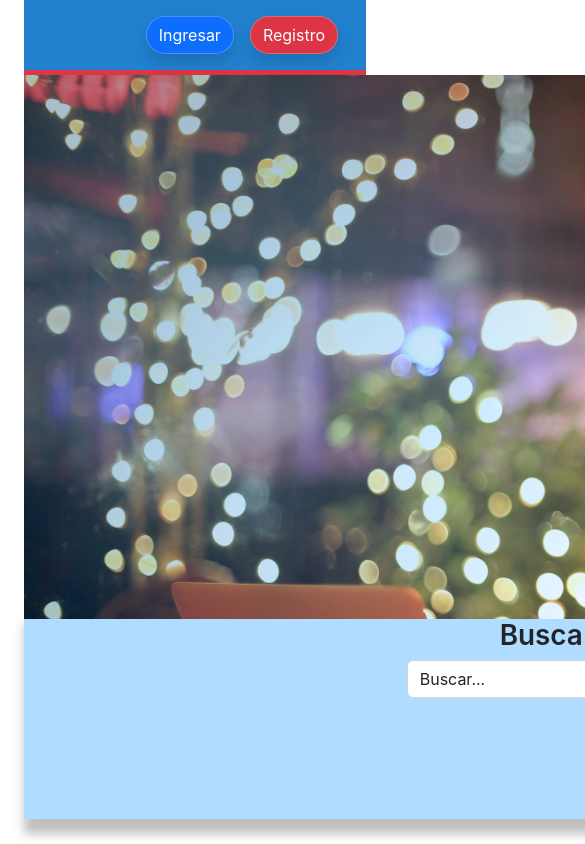
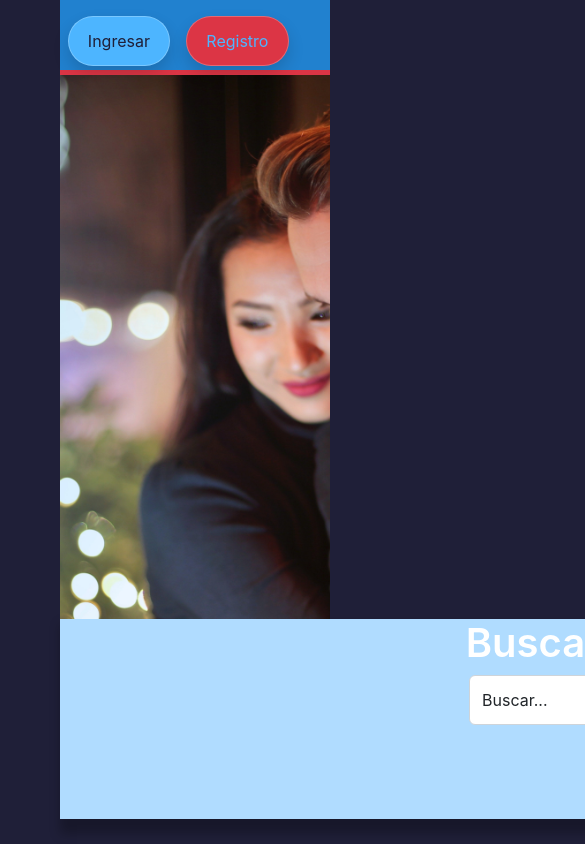
Before and after one commit to Momo-Gomez/preselecciones-app, a React (Create React App) app in the folder client/: page / in a window 390 px wide. Shown: the top 844 px of the page, 585 px wide, since content can reach past the window. Built offline with nearby package versions, Linux system fonts and the light colour scheme.

Commit message:
Estilos Generales

```diff
--- a/client/src/index.css
+++ b/client/src/index.css
@@ -1,3 +1,39 @@
+* {
+  margin: 0;
+  padding: 0;
+  border: 0;
+  outline: 0;
+  box-sizing: border-box;
+  list-style: none;
+  text-decoration: none;
+}
+
+:root {
+  /*  PALETA DE COLORES  */
+  --color-bg: #1f1f38;
+  --color-bg-variant: #2c2c6c;
+  --color-primary: #4db5ff;
+  --color-primary-variant: rgba(77,181,255,0.4);
+  --color-white: #ffffff;
+  --color-light: rgba(255,255,255,0.6);
+
+  --transition: all 400ms ease;
+
+  /*  TAMAÑO DE CONTENEDORES  */
+  --container-width-lg: 75%;
+  --container-width-md: 86%;
+  --container-width-ms: 90%;
+}
+
+html {
+  scroll-behavior: smooth;
+}
+
+/*  BARRA LATERAL  */
+::-webkit-scrollbar {
+  display: none;
+}
+
 body {
   margin: 0;
   font-family: -apple-system, BlinkMacSystemFont, 'Segoe UI', 'Roboto', 'Oxygen',
@@ -5,9 +41,108 @@ body {
     sans-serif;
   -webkit-font-smoothing: antialiased;
   -moz-osx-font-smoothing: grayscale;
+
+  background: var(--color-bg);
+  background-size: cover;
+  color: var(--color-white);
+  line-height: 1.7;
+  /*background-image: url(../src/assets/bg-texture.png);*/
 }
 
 code {
   font-family: source-code-pro, Menlo, Monaco, Consolas, 'Courier New',
     monospace;
 }
+
+/*    ESTILOS GENERALES  */
+.container {
+  width: var(--container-width-lg);
+  margin: 0 auto;
+}
+
+h1, h2, h3, h4, h5 {
+  font-weight: 500;
+}
+
+h1 {
+  font-size: 2.5rem;
+}
+
+section {
+  margin-top: 8rem;
+  height: 100vh;
+}
+
+section > h2, section > h5 {
+  text-align: center;
+  color: var(--color-light);
+}
+
+section > h2 {
+  color: var(--color-primary);
+  margin-bottom: 3rem;
+}
+
+.text-light {
+  color: var(--color-light);
+}
+
+a {
+  color: var(--color-primary);
+  transition: var(--transition);
+}
+
+a:hover {
+  color: var(--color-white);
+}
+
+.btn {
+  width: max-content;
+  display: inline-block;
+  color: var(--color-primary);
+  padding: 0.75rem 1.2rem;
+  border-radius: 0.4rem;
+  cursor: pointer;
+  border: 1px solid var(--color-primary);
+  transition: var(--transition);
+}
+
+.btn:hover {
+  background: var(--color-white);
+  color: var(--color-bg);
+  border-color: transparent;
+}
+
+.btn-primary {
+  background: var(--color-primary);
+  color: var(--color-bg);
+}
+
+img {
+  display: block;
+  width: 100%;
+  object-fit: cover;
+}
+
+/*  MEDIA QUERIES  */
+      /*  > Dispositivos medianos  */
+@media screen and (max-width: 1024px) {
+  .container {
+    width: var(--container-width-md);
+  }
+
+  .section {
+    margin-top: 6rem;
+  }
+}
+
+      /*  > Dispositivos pequeños  */
+@media screen and (max-width: 600px) {
+  .container {
+    width: var(--container-width-ms);
+  }
+
+  .section > h2 {
+    margin-bottom: 2rem;
+  }
+}
```
